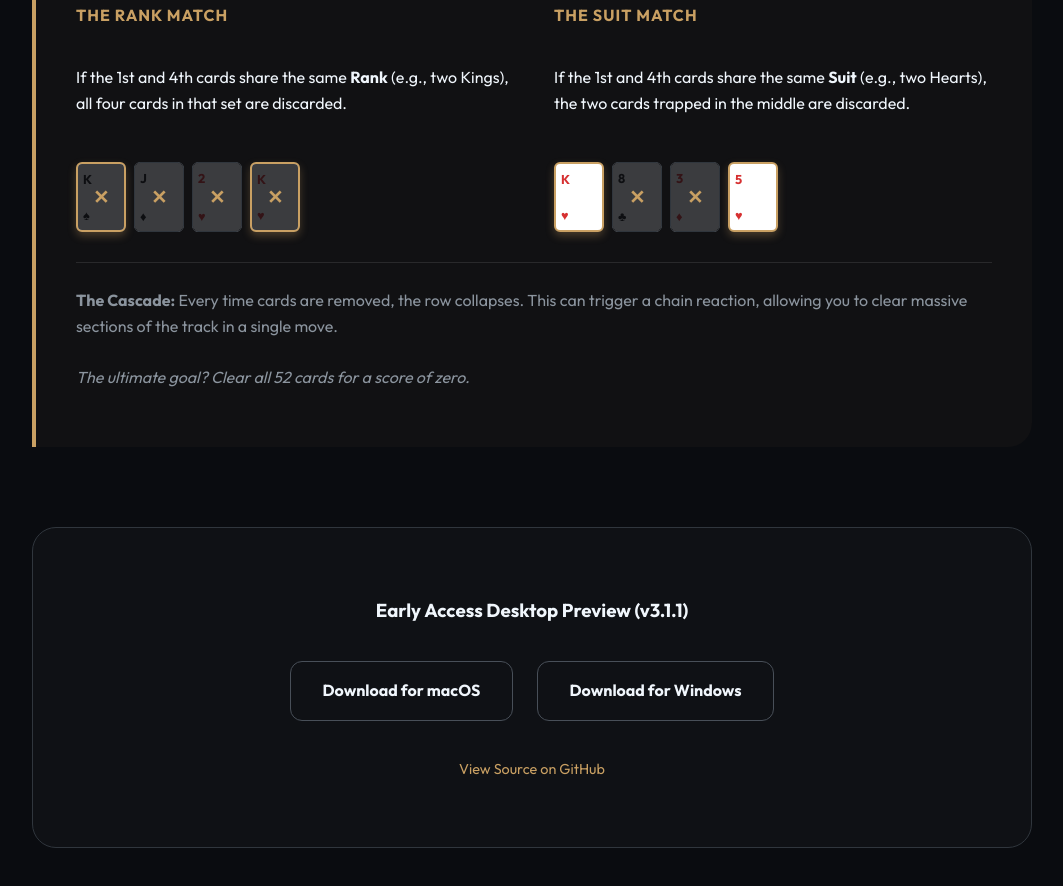
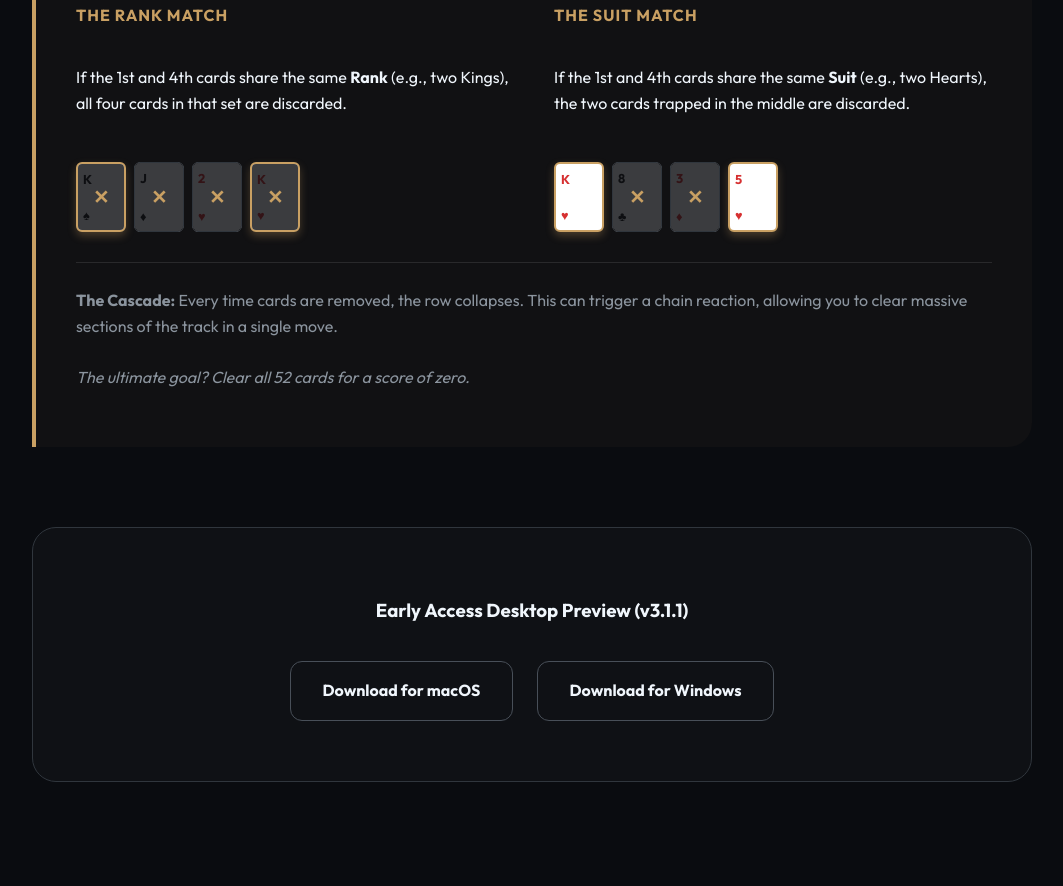
Before and after one commit to cmac1071/RailroadSolitaire, a plain HTML site: page index.html in a window 1280 px wide. Shown: the part 1027-1913 px from the top of the page, without its empty margins (108-1171 px from the left). Drawn offline with Linux system fonts and the light colour scheme.

Commit message:
clean up files and html

```diff
--- a/index.html
+++ b/index.html
@@ -258,9 +258,6 @@
             <a href="https://github.com/cmac1071/Railroad/releases/download/v3.1.1/Railroad_v3_1_1_Windows.zip" class="btn-desktop">
                 Download for Windows
             </a>
-            <p style="margin-top: 25px;">
-                <a href="https://github.com/cmac1071/Railroad" style="color: var(--accent-gold); text-decoration: none; font-size: 0.9rem;">View Source on GitHub</a>
-            </p>
         </div>
     </div>
 
```
Also changed, not shown: 1 other file.
